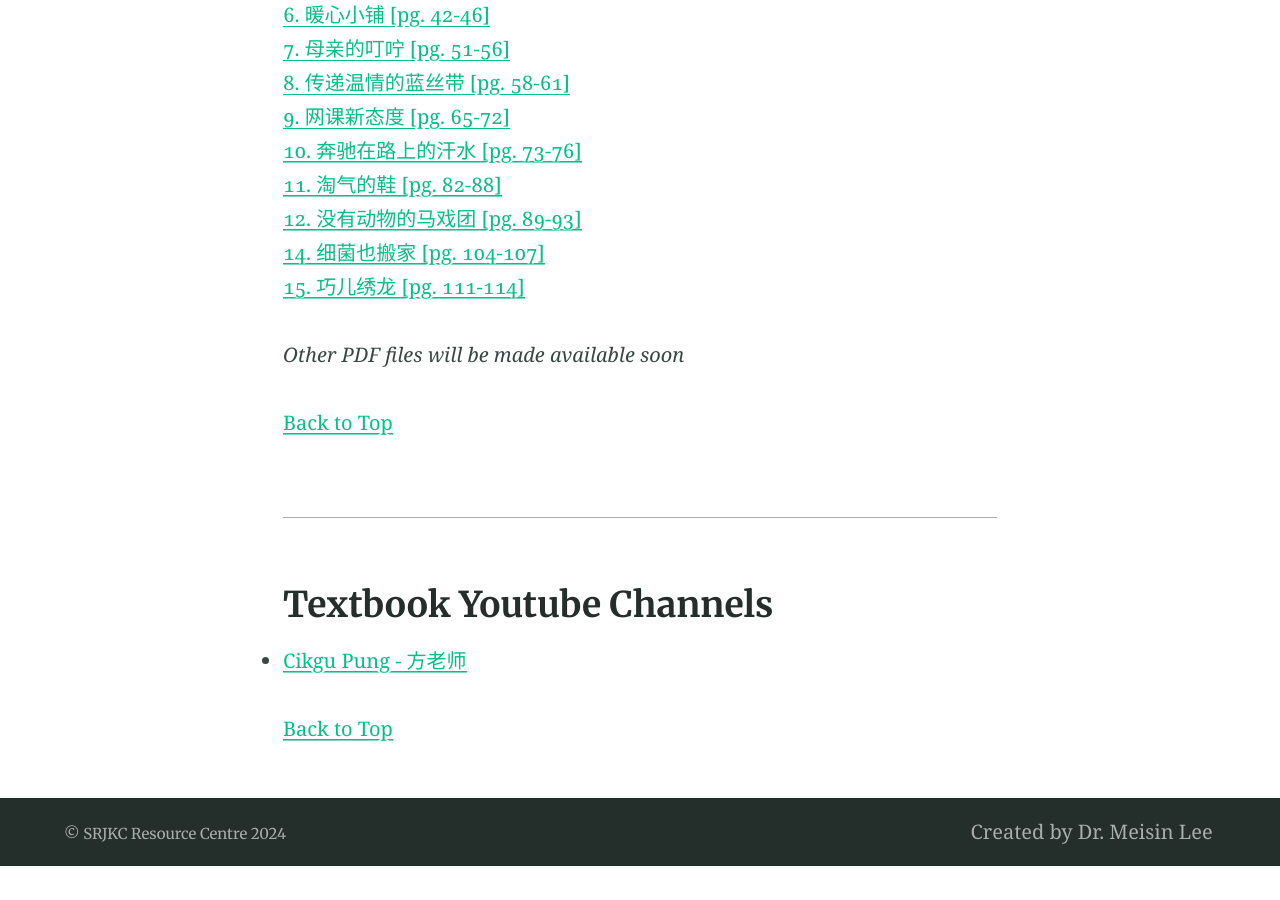
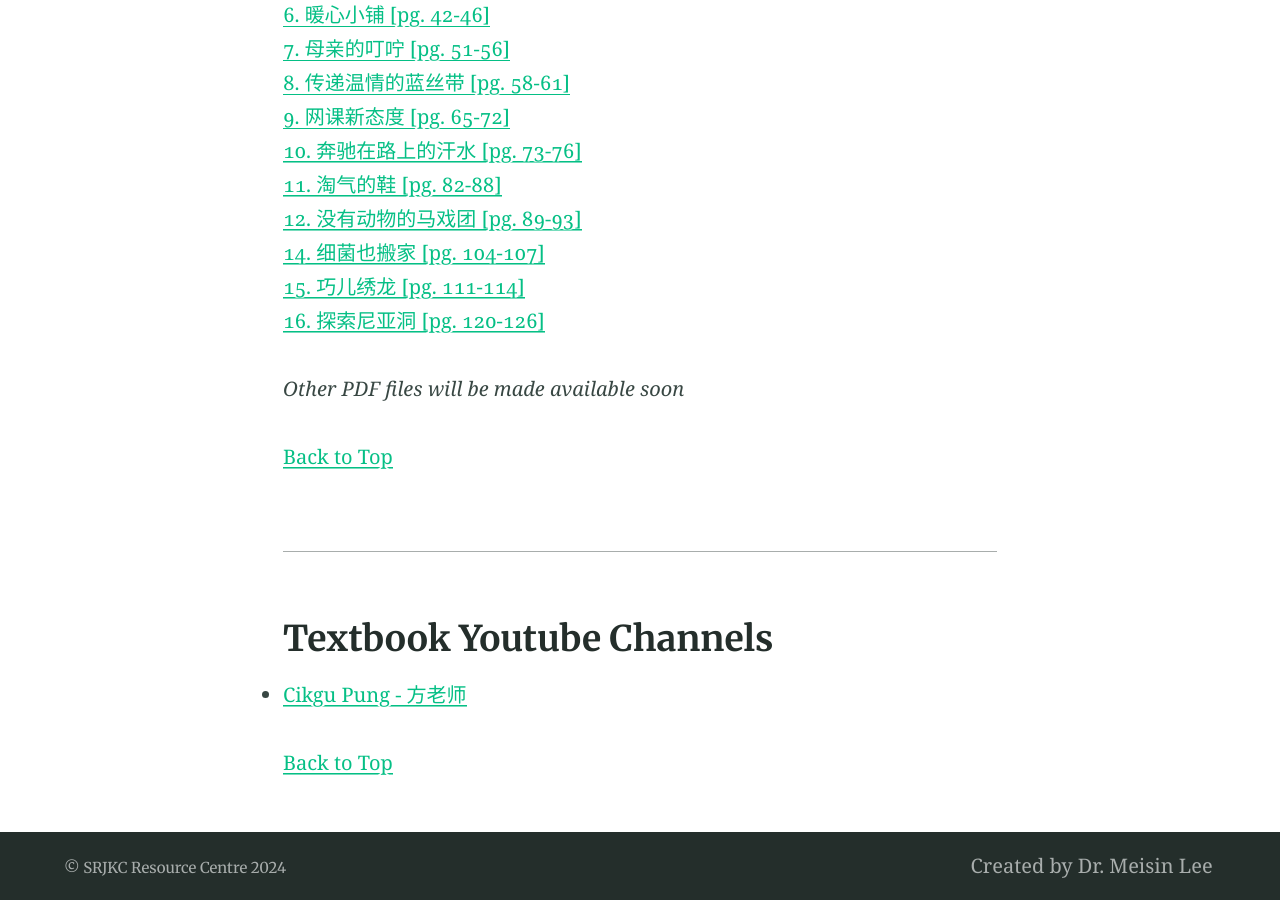
Before and after one commit to multilingual-malaysian/SRJKC_resources, a Jekyll site: the page built from year6.md, in a window 1280 px wide and 900 px high, scrolled down 1962 px. Built offline with Jekyll 4.4.1, drawn with Linux system fonts in a browser that asks for light colours; before the commit the page ends 2828 px from its top, so only the background shows below that.

Commit message:
Update year6.md

```diff
--- a/year6.md
+++ b/year6.md
@@ -34,7 +34,8 @@ excerpt: "Resource centre for Bahasa Cina Tahun 6 text book"
 <a href="/SRJKC_resources/doc/year6/year6_text11.pdf" target="_blank">11. 淘气的鞋 [pg. 82-88]</a>\
 <a href="/SRJKC_resources/doc/year6/year6_text12.pdf" target="_blank">12. 没有动物的马戏团 [pg. 89-93]</a>\
 <a href="/SRJKC_resources/doc/year6/year6_text14.pdf" target="_blank">14. 细菌也搬家 [pg. 104-107]</a>\
-<a href="/SRJKC_resources/doc/year6/year6_text15.pdf" target="_blank">15. 巧儿绣龙 [pg. 111-114]</a>
+<a href="/SRJKC_resources/doc/year6/year6_text15.pdf" target="_blank">15. 巧儿绣龙 [pg. 111-114]</a>\
+<a href="/SRJKC_resources/doc/year6/year6_text16.pdf" target="_blank">16. 探索尼亚洞 [pg. 120-126]</a>
 
 _Other PDF files will be made available soon_
 
```
